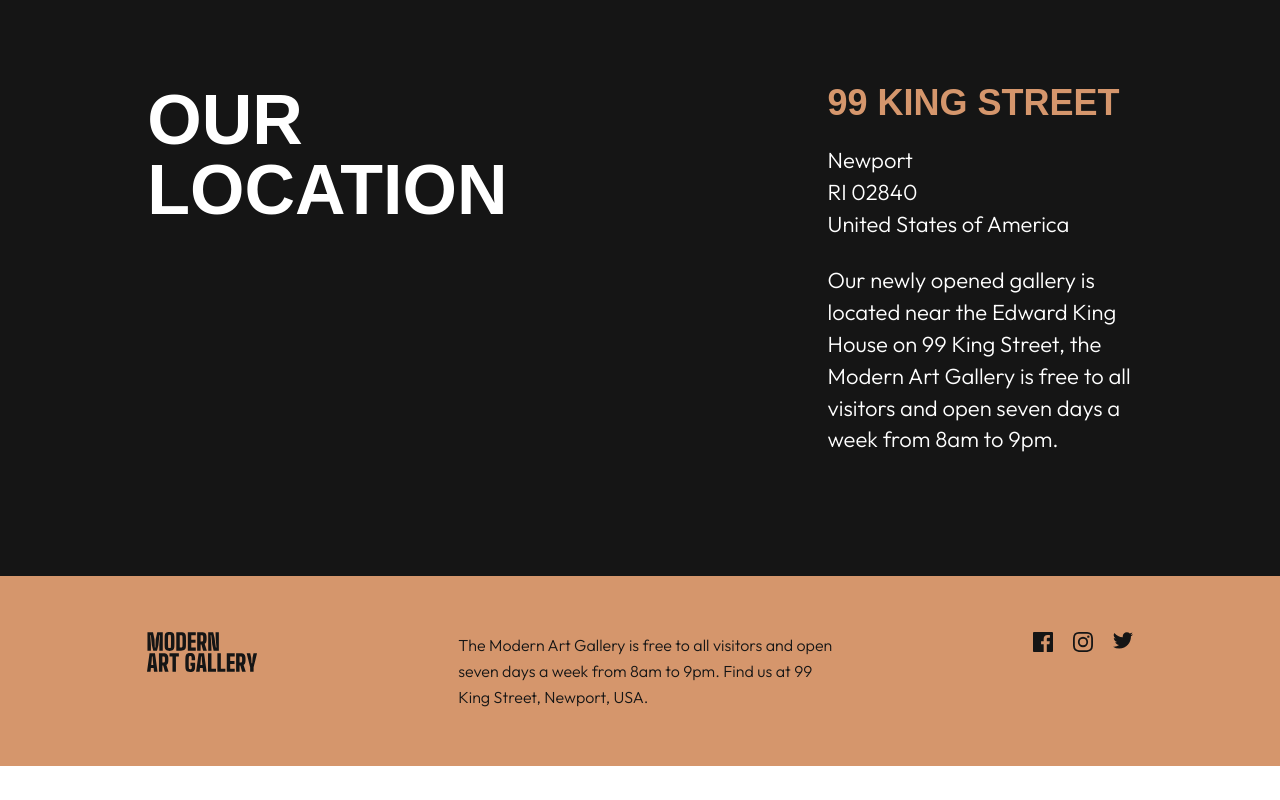
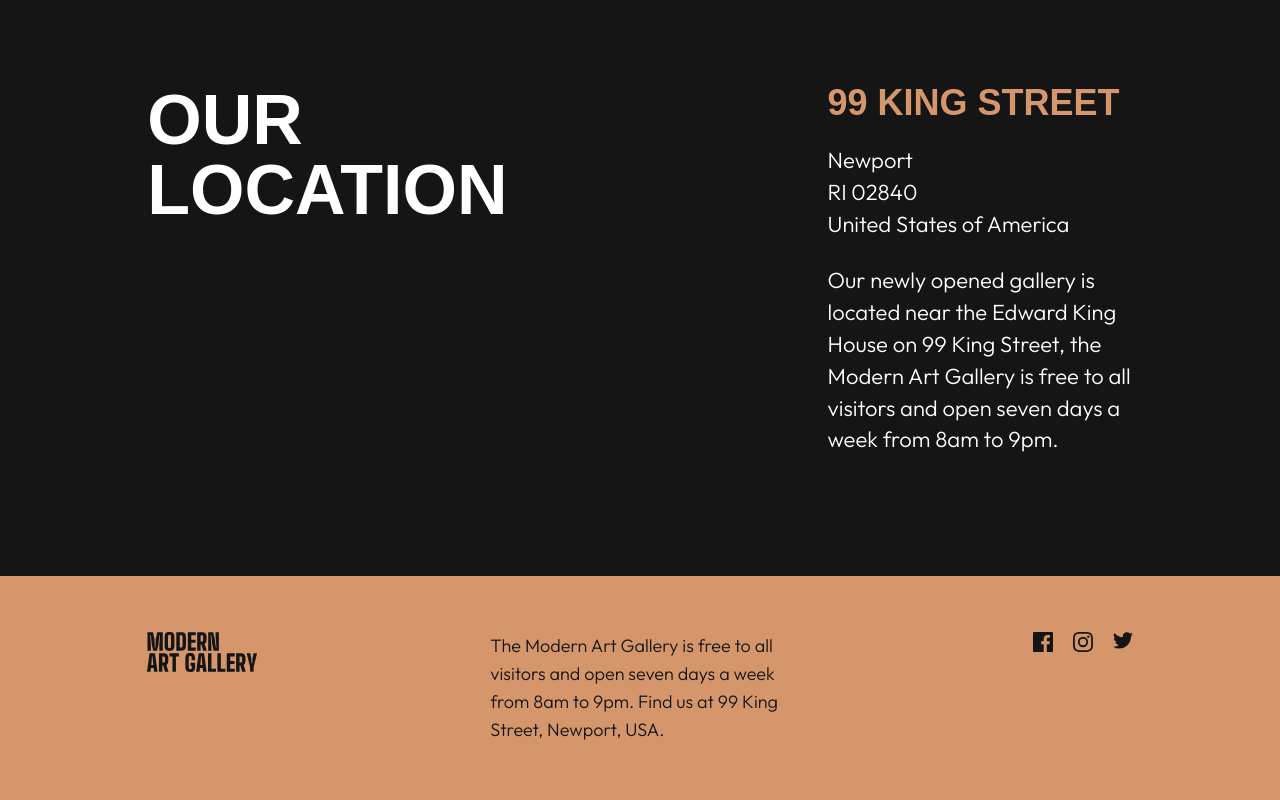
Before and after one commit to VirginiaPat/art-gallery-website-main, a website: page location.html in a window 1280 px wide. Shown: the part 568-1368 px from the top of the page. Before the commit the page ends 1334 px from the top, so only its background shows below. Drawn offline with Linux system fonts and the light colour scheme; a web font is replaced by a local one.

Commit message:
README.md - update

```diff
--- a/location.html
+++ b/location.html
@@ -117,11 +117,11 @@
       <!-- 3rd container -->
       <div class="bg-[var(--color-gold)]">
         <div
-          class="pr-8 pl-8 pt-12 pb-12 grid gap-9.5 md:pl-9.5 md:pr-9.5 md:pt-14 md:pb-14 md:grid-flow-col md:gap-26 between-md-and-lg:gap-37 lg:gap-40 xl:pl-0 xl:pr-0 xl:w-[77vw] xl:mr-auto xl:ml-auto xl:gap-50"
+          class="pr-8 pl-8 pt-12 pb-12 grid gap-9.5 md:pl-9.5 md:pr-9.5 md:pt-14 md:pb-14 md:grid-flow-col md:gap-26 between-md-and-lg:gap-37 lg:gap-40 xl:pl-0 xl:pr-0 xl:w-[77vw] xl:mr-auto xl:ml-auto xl:gap-58"
         >
           <img class="" src="assets/logo-dark.svg" alt="" />
           <p
-            class="font-(family-name:--font-outfit) font-light text-base leading-[1.625] text-[var(--color-almost-black)]"
+            class="font-(family-name:--font-outfit) font-light text-base leading-[1.625] text-[var(--color-almost-black)] xl:text-lg xl:leading-[1.55]"
           >
             The Modern Art Gallery is free to all visitors and open seven days a
             week from 8am to 9pm. Find us at 99 King Street, Newport, USA.
```
Also changed, not shown: index.html (+1 -1 lines), README-template.md (deleted), README.md, css/style.css, preview.jpg (deleted), screenshots/location-desktop.png (added), screenshots/location-mobile.png (added), screenshots/location-tablet.png (added), screenshots/page-mobile.png (added), screenshots/page-tablet.png (added), 1 other file.
